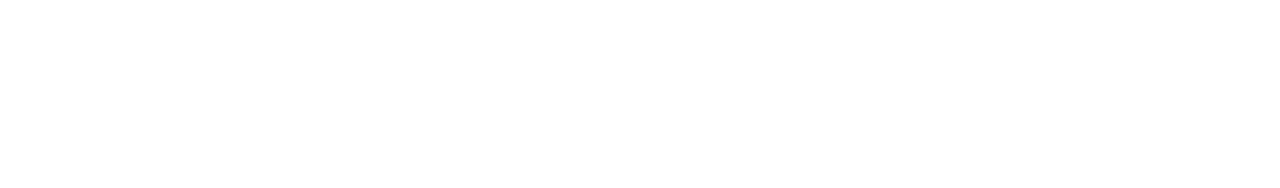
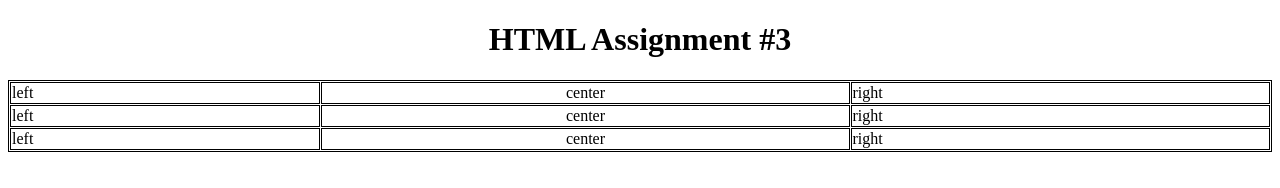
Before and after one commit to acciojob/alignment-Sameerpatle, a website: page main.html in a window 1280 px wide. Drawn offline with Linux system fonts and the light colour scheme.

Commit message:
created a submission

```diff
--- a/main.html
+++ b/main.html
@@ -4,6 +4,7 @@
 
 <head>
 	<link rel="stylesheet" href="styles.css">
+	<title>HTML Assignment 3</title>
 </head>
 
 <body>
@@ -12,5 +13,23 @@
 </script>
 
 </body>
+	<h1 style="text-align:center">HTML Assignment #3</h1>
+<table id="table-1">
+        <tr>
+            <td id="t11">left</td>
+            <td id="t12" class="center">center</td>
+            <td id="t13" class="right">right</td>
+        </tr>
+        <tr>
+            <td id="t11">left</td>
+            <td id="t12" class="center">center</td>
+            <td id="t13" class="right">right</td>
+        </tr>
+        <tr>
+            <td id="t11">left</td>
+            <td id="t12" class="center">center</td>
+            <td id="t13" class="right">right</td>
+        </tr>
+    </table>
 
 </html>
--- a/styles.css
+++ b/styles.css
@@ -1 +1,14 @@
 /*  your css code here. If applicable */
+table,td{
+	border:1px solid black;
+	border-spacing:1px;
+}
+table{
+	width:100%;
+}
+.center{
+	text-align:center;
+}
+.right{
+	text-align:right:
+}
```
